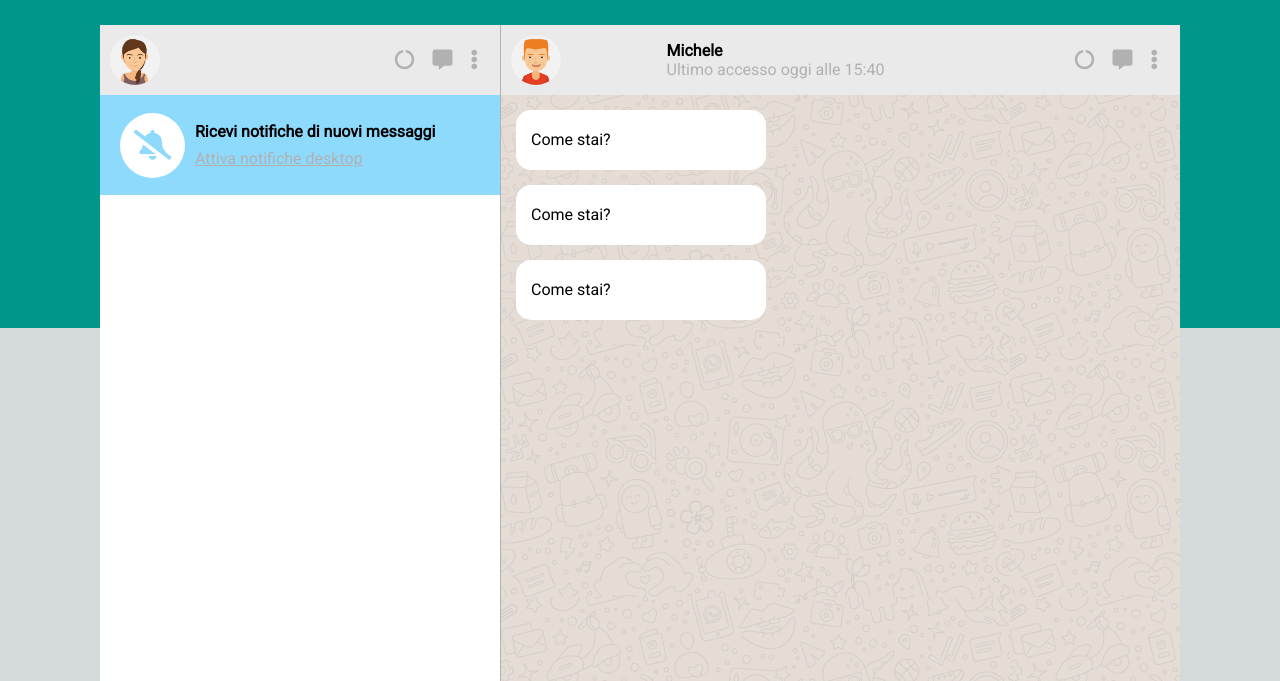
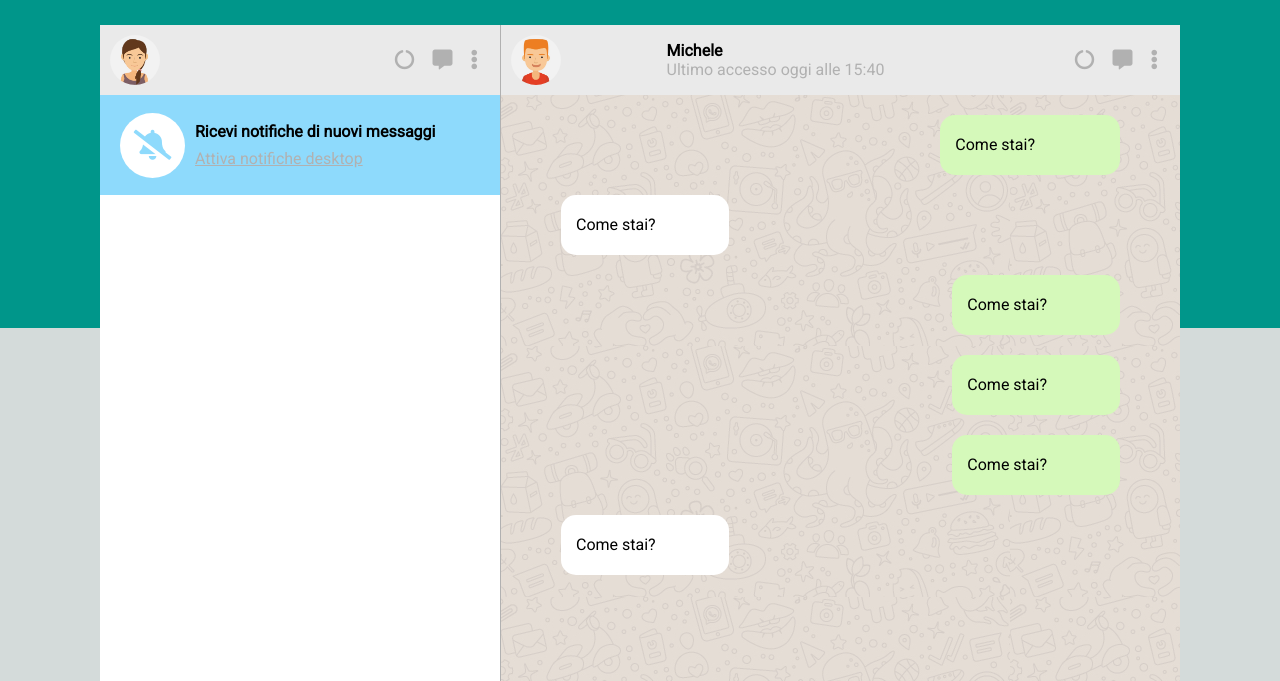
Before and after one commit to Al-1117/js-html-css-boolzap, a plain HTML site: page index.html in a window 1280 px wide. Shown: the top 681 px of the page. Drawn offline with nearby package versions, Linux system fonts and the light colour scheme.

Commit message:
fatto prove per le classi dei messaggi

```diff
--- a/css/style.css
+++ b/css/style.css
@@ -193,18 +193,39 @@ img{
 
 .chat_container{
   overflow: scroll;
+  position: relative;
 }
 
 .chat_container .chat_message{
   width: 250px;
-  height: 60px;
-  background-color: #ffffff;
   line-height: 60px;
   padding: 0 15px;
   border-radius: 15px;
-  margin: 15px;
+  width: 30%;
 }
 
+.message_baloon{
+  height: 60px;
+  margin: 0px 60px;
+  margin-top: 20px;
+}
+
+
+.sent_message{
+  margin-left: 20px;
+}
+
+.chat_container .sent{
+  background-color: #d5f9ba;
+  float: right;
+
+}
+
+.chat_container .received{
+  background-color: #ffff;
+  float: left;
+
+}
 
 
 
--- a/index.html
+++ b/index.html
@@ -79,15 +79,37 @@
 
           </div>
           <!-- Chat container -->
-          <div class="chat_container">
+          <div class="chat_container clearfix">
+            <div class="message_baloon sent_message">
               <div class="chat_message sent">
                 <span>Come stai? </span>
               </div>
+            </div>
+
+            <div class="message_baloon received_message">
               <div class="chat_message received">
                 <span>Come stai? </span>
               </div>
+            </div>
+            <div class="message_baloon">
               <div class="chat_message sent">
                 <span>Come stai? </span>
+              </div>
+            </div>
+            <div class="message_baloon">
+              <div class="chat_message sent">
+                <span>Come stai? </span>
+              </div>
+            </div>
+            <div class="message_baloon">
+              <div class="chat_message sent">
+                <span>Come stai? </span>
+              </div>
+            </div>
+            <div class="message_baloon">
+              <div class="chat_message received">
+                <span>Come stai? </span>
+              </div>
             </div>
         </div>
         <!-- BOTTOM RIGHT SIDE, MESSAGE AREA -->
@@ -108,10 +130,6 @@
 
 
         </div>
-
-
-
-        </div>
       </main>
 
 
```
Lines whose indentation alone changed are shown as unchanged.
